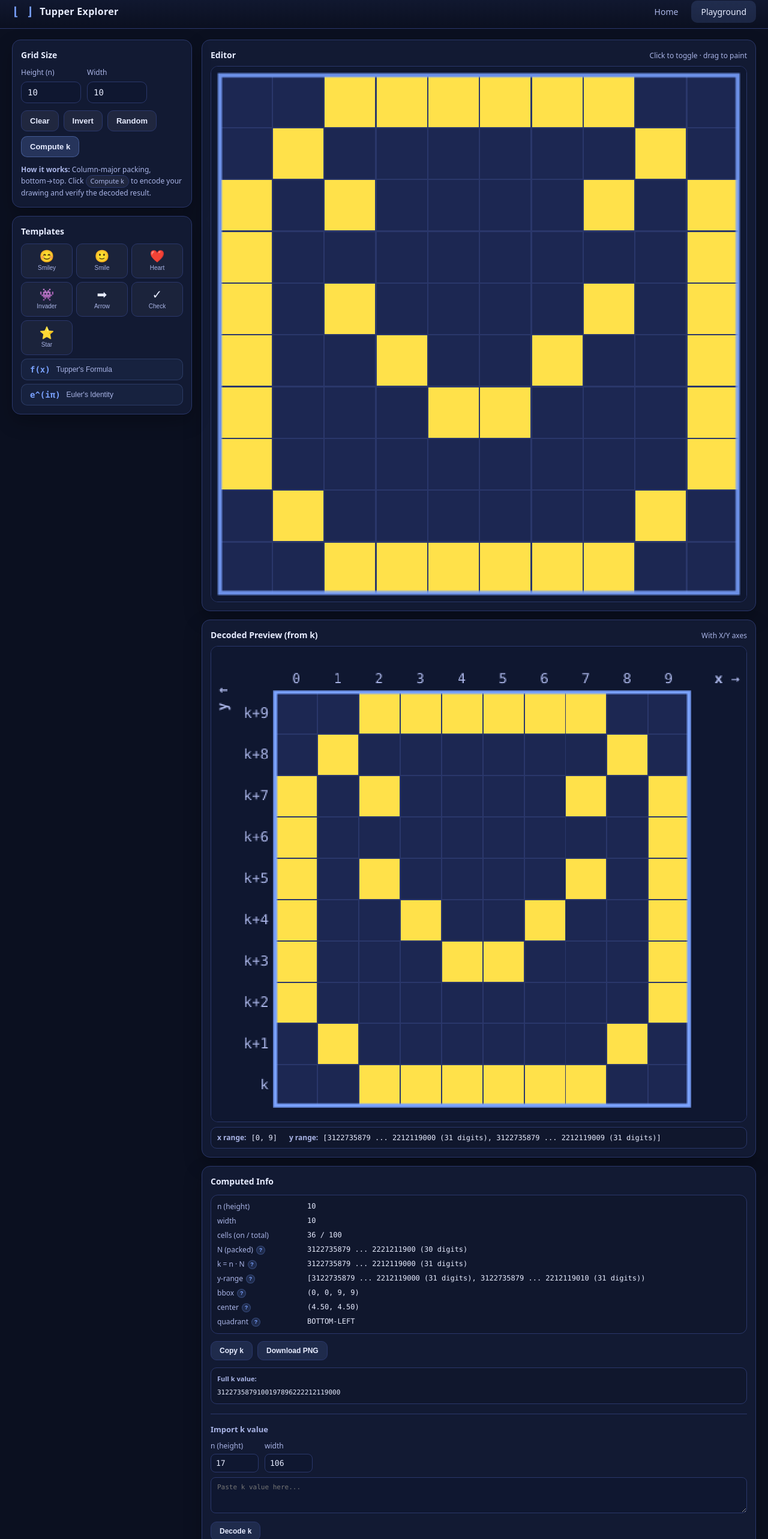
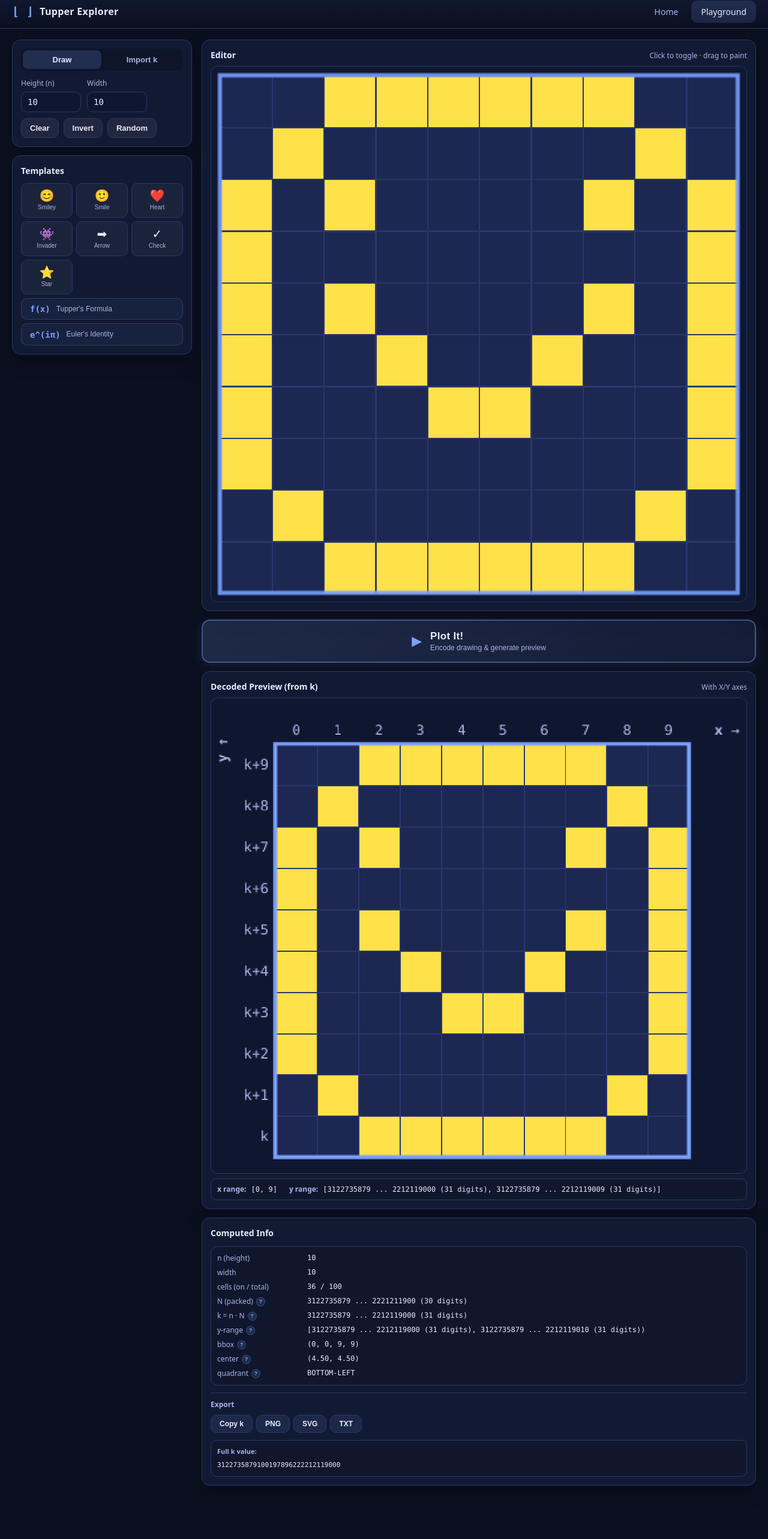
Before and after one commit to Baelfire18/tupper-formula-plot-thyself, a Vue app: page /#/playground in a window 1280 px wide. Shown: the part 9-2575 px from the top of the page at 60% size. After the commit the page ends 2526 px from the top, so only its background shows below. Built offline with nearby package versions, Linux system fonts and the light colour scheme.

Commit message:
💄 user interface improvements

```diff
--- a/src/components/ComputedInfo.vue
+++ b/src/components/ComputedInfo.vue
@@ -4,10 +4,6 @@ import { useTupper, formatBigInt, formatBigIntFull } from '../composables/useTup
 
 const tupper = useTupper()
 const copied = ref<boolean>(false)
-const importK = ref<string>('')
-const importN = ref<number>(17)
-const importW = ref<number>(106)
-const importError = ref<string>('')
 
 const kFull = computed<string>(() => {
   if (!tupper.result.computed || tupper.result.k === null) return '—'
@@ -71,20 +67,6 @@ async function copyK(): Promise<void> {
   }
 }
 
-function decodeImport(): void {
-  importError.value = ''
-  if (!importK.value.trim()) {
-    importError.value = 'Please enter a k value'
-    return
-  }
-  const n = Math.max(1, Math.min(60, Number(importN.value) || 17))
-  const w = Math.max(1, Math.min(200, Number(importW.value) || 106))
-  const ok = tupper.loadFromK(importK.value, n, w)
-  if (!ok) {
-    importError.value = 'Invalid k value. Must be a valid integer.'
-  }
-}
-
 function downloadPNG(): void {
   const canvas = document.querySelector('.decoded-preview canvas') as HTMLCanvasElement | null
   if (!canvas) return
@@ -92,6 +74,26 @@ function downloadPNG(): void {
   link.download = `tupper-k-${Date.now()}.png`
   link.href = canvas.toDataURL('image/png')
   link.click()
+}
+
+function downloadSVG(): void {
+  const svg = tupper.exportAsSvg()
+  const blob = new Blob([svg], { type: 'image/svg+xml' })
+  const link = document.createElement('a')
+  link.download = `tupper-k-${Date.now()}.svg`
+  link.href = URL.createObjectURL(blob)
+  link.click()
+  URL.revokeObjectURL(link.href)
+}
+
+function downloadTXT(): void {
+  const txt = tupper.exportAsTxt()
+  const blob = new Blob([txt], { type: 'text/plain' })
+  const link = document.createElement('a')
+  link.download = `tupper-k-${Date.now()}.txt`
+  link.href = URL.createObjectURL(blob)
+  link.click()
+  URL.revokeObjectURL(link.href)
 }
 </script>
 
@@ -152,11 +154,17 @@ function downloadPNG(): void {
         <div class="v mono">{{ tupper.result.quadrant }}</div>
       </div>
 
-      <div class="action-row">
-        <button class="btn-action" @click="copyK" :disabled="!tupper.result.computed">
-          {{ copied ? '✓ Copied!' : 'Copy k' }}
-        </button>
-        <button class="btn-action" @click="downloadPNG">Download PNG</button>
+      <!-- Actions -->
+      <div class="action-section">
+        <h3>Export</h3>
+        <div class="action-row">
+          <button class="btn-action" @click="copyK">
+            {{ copied ? '✓ Copied!' : 'Copy k' }}
+          </button>
+          <button class="btn-action" @click="downloadPNG">PNG</button>
+          <button class="btn-action" @click="downloadSVG">SVG</button>
+          <button class="btn-action" @click="downloadTXT">TXT</button>
+        </div>
       </div>
 
       <div class="k-full-section" v-if="kFull.length > 30">
@@ -166,30 +174,7 @@ function downloadPNG(): void {
     </div>
 
     <div v-else class="empty-state">
-      <p>Draw something in the editor, then click <span class="pill">Compute k</span> to see results.</p>
-    </div>
-
-    <div class="import-section">
-      <h3>Import k value</h3>
-      <div class="import-row">
-        <label>
-          n (height)
-          <input v-model.number="importN" type="number" min="1" max="60" />
-        </label>
-        <label>
-          width
-          <input v-model.number="importW" type="number" min="1" max="200" />
-        </label>
-      </div>
-      <textarea
-        v-model="importK"
-        placeholder="Paste k value here..."
-        class="import-textarea mono"
-      />
-      <div class="import-actions">
-        <button class="btn-action" @click="decodeImport">Decode k</button>
-      </div>
-      <div v-if="importError" class="import-error">{{ importError }}</div>
+      <p>Draw something in the editor, then click <strong>Plot It!</strong> to encode and see the results.</p>
     </div>
   </div>
 </template>
@@ -211,7 +196,7 @@ h2 {
 
 h3 {
   margin: 0 0 8px;
-  font-size: 13px;
+  font-size: 12px;
   color: var(--muted);
   font-weight: 600;
 }
@@ -267,6 +252,7 @@ h3 {
   line-height: 1;
   border: 1px solid rgba(122, 162, 255, 0.25);
   transition: all 0.2s;
+  padding: 0;
 }
 
 .tip-icon:hover,
@@ -303,16 +289,23 @@ h3 {
   font-family: var(--font-mono);
 }
 
+/* Actions */
+.action-section {
+  border-top: 1px solid var(--border);
+  padding-top: 10px;
+}
+
 .action-row {
   display: flex;
-  gap: 8px;
+  gap: 6px;
+  flex-wrap: wrap;
 }
 
 .btn-action {
-  padding: 8px 14px;
+  padding: 7px 14px;
   border-radius: 10px;
   border: 1px solid var(--border);
-  background: rgba(122, 162, 255, 0.12);
+  background: rgba(122, 162, 255, 0.1);
   color: var(--text);
   cursor: pointer;
   font-weight: 600;
@@ -322,13 +315,10 @@ h3 {
 
 .btn-action:hover {
   background: rgba(122, 162, 255, 0.22);
+  border-color: rgba(122, 162, 255, 0.35);
 }
 
-.btn-action:disabled {
-  opacity: 0.5;
-  cursor: not-allowed;
-}
-
+/* k full value */
 .k-full-section {
   border: 1px solid var(--border);
   border-radius: 10px;
@@ -358,77 +348,4 @@ h3 {
   color: var(--muted);
   font-size: 13px;
 }
-
-.empty-state .pill {
-  display: inline-block;
-  padding: 1px 7px;
-  border-radius: 999px;
-  border: 1px solid var(--border);
-  background: rgba(255, 255, 255, 0.06);
-  font-size: 11px;
-}
-
-.import-section {
-  margin-top: 16px;
-  padding-top: 16px;
-  border-top: 1px solid var(--border);
-}
-
-.import-row {
-  display: flex;
-  gap: 10px;
-  margin-bottom: 8px;
-}
-
-.import-row label {
-  font-size: 12px;
-  color: var(--muted);
-  display: flex;
-  flex-direction: column;
-  gap: 4px;
-}
-
-.import-row input {
-  width: 80px;
-  padding: 7px 8px;
-  border-radius: 8px;
-  border: 1px solid var(--border);
-  background: var(--panel2);
-  color: var(--text);
-  outline: none;
-  font-size: 13px;
-  font-family: var(--font-mono);
-}
-
-.import-row input:focus {
-  border-color: rgba(122, 162, 255, 0.7);
-}
-
-.import-textarea {
-  width: 100%;
-  min-height: 60px;
-  padding: 8px 10px;
-  border-radius: 8px;
-  border: 1px solid var(--border);
-  background: var(--panel2);
-  color: var(--text);
-  outline: none;
-  resize: vertical;
-  font-size: 11px;
-  line-height: 1.5;
-}
-
-.import-textarea:focus {
-  border-color: rgba(122, 162, 255, 0.7);
-}
-
-.import-actions {
-  margin-top: 8px;
-}
-
-.import-error {
-  margin-top: 6px;
-  color: #ff6b6b;
-  font-size: 12px;
-}
 </style>
--- a/src/components/GridControls.vue
+++ b/src/components/GridControls.vue
@@ -5,6 +5,12 @@ import { useTupper } from '../composables/useTupper'
 const tupper = useTupper()
 const heightInput = ref<number>(tupper.gridHeight.value)
 const widthInput = ref<number>(tupper.gridWidth.value)
+
+const mode = ref<'draw' | 'import'>('draw')
+const importK = ref<string>('')
+const importN = ref<number>(17)
+const importW = ref<number>(106)
+const importError = ref<string>('')
 
 watch([() => tupper.gridHeight.value, () => tupper.gridWidth.value], ([h, w]) => {
   heightInput.value = h
@@ -22,12 +28,47 @@ function applySize(): void {
 function onKeyDown(e: KeyboardEvent): void {
   if (e.key === 'Enter') applySize()
 }
+
+function decodeImport(): void {
+  importError.value = ''
+  if (!importK.value.trim()) {
+    importError.value = 'Please enter a k value'
+    return
+  }
+  const n = Math.max(1, Math.min(60, Number(importN.value) || 17))
+  const w = Math.max(1, Math.min(200, Number(importW.value) || 106))
+  const ok = tupper.loadFromK(importK.value, n, w)
+  if (!ok) {
+    importError.value = 'Invalid k value. Must be a valid integer.'
+  } else {
+    importError.value = ''
+  }
+}
 </script>
 
 <template>
-  <div class="controls-card card">
-    <h2>Grid Size</h2>
-    <div class="row">
+  <div class="card">
+    <!-- Tab switcher -->
+    <div class="tab-bar">
+      <button
+        class="tab"
+        :class="{ active: mode === 'draw' }"
+        @click="mode = 'draw'"
+      >
+        Draw
+      </button>
+      <button
+        class="tab"
+        :class="{ active: mode === 'import' }"
+        @click="mode = 'import'"
+      >
+        Import k
+      </button>
+    </div>
+
+    <!-- Draw mode -->
+    <div v-if="mode === 'draw'" class="tab-content">
+      <div class="size-row">
         <label>
           Height (n)
           <input
@@ -55,12 +96,30 @@ function onKeyDown(e: KeyboardEvent): void {
         <button class="btn-secondary" @click="tupper.clearGrid()">Clear</button>
         <button class="btn-secondary" @click="tupper.invertGrid()">Invert</button>
         <button class="btn-secondary" @click="tupper.randomGrid()">Random</button>
-      <button class="btn-primary" @click="tupper.compute()">Compute k</button>
       </div>
-    <div class="hint">
-      <strong>How it works:</strong> Column-major packing, bottom→top. Click
-      <span class="pill">Compute k</span> to encode your drawing and verify the
-      decoded result.
+    </div>
+
+    <!-- Import mode -->
+    <div v-else class="tab-content">
+      <div class="size-row">
+        <label>
+          n (height)
+          <input v-model.number="importN" type="number" min="1" max="60" />
+        </label>
+        <label>
+          width
+          <input v-model.number="importW" type="number" min="1" max="200" />
+        </label>
+      </div>
+      <textarea
+        v-model="importK"
+        placeholder="Paste a k value here..."
+        class="import-textarea mono"
+      />
+      <button class="btn-decode" @click="decodeImport">
+        Load into editor
+      </button>
+      <div v-if="importError" class="import-error">{{ importError }}</div>
     </div>
   </div>
 </template>
@@ -74,13 +133,46 @@ function onKeyDown(e: KeyboardEvent): void {
   box-shadow: 0 12px 30px rgba(0, 0, 0, 0.25);
 }
 
-h2 {
-  margin: 0 0 10px;
-  font-size: 14px;
+/* Tabs */
+.tab-bar {
+  display: flex;
+  gap: 2px;
+  background: rgba(0, 0, 0, 0.2);
+  border-radius: 10px;
+  padding: 3px;
+  margin-bottom: 12px;
+}
+
+.tab {
+  flex: 1;
+  padding: 8px 10px;
+  border-radius: 8px;
+  border: none;
+  background: transparent;
+  color: var(--muted);
+  font-size: 13px;
+  font-weight: 600;
+  cursor: pointer;
+  transition: all 0.2s;
+}
+
+.tab:hover {
   color: var(--text);
 }
 
-.row {
+.tab.active {
+  background: rgba(122, 162, 255, 0.18);
+  color: var(--text);
+  box-shadow: 0 2px 8px rgba(0, 0, 0, 0.15);
+}
+
+/* Content */
+.tab-content {
+  display: grid;
+  gap: 10px;
+}
+
+.size-row {
   display: flex;
   gap: 10px;
   flex-wrap: wrap;
@@ -91,12 +183,12 @@ label {
   color: var(--muted);
   display: flex;
   flex-direction: column;
-  gap: 6px;
+  gap: 5px;
 }
 
 input[type="number"] {
   width: 100px;
-  padding: 9px 10px;
+  padding: 8px 10px;
   border-radius: 10px;
   border: 1px solid var(--border);
   background: var(--panel2);
@@ -115,12 +207,10 @@ input[type="number"]:focus {
   display: flex;
   gap: 8px;
   flex-wrap: wrap;
-  margin-top: 12px;
 }
 
-.btn-primary,
 .btn-secondary {
-  padding: 9px 14px;
+  padding: 8px 14px;
   border-radius: 10px;
   border: 1px solid var(--border);
   cursor: pointer;
@@ -128,18 +218,6 @@ input[type="number"]:focus {
   font-size: 13px;
   color: var(--text);
   transition: all 0.2s;
-}
-
-.btn-primary {
-  background: rgba(122, 162, 255, 0.2);
-  border-color: rgba(122, 162, 255, 0.35);
-}
-
-.btn-primary:hover {
-  background: rgba(122, 162, 255, 0.3);
-}
-
-.btn-secondary {
   background: rgba(255, 255, 255, 0.06);
 }
 
@@ -147,19 +225,47 @@ input[type="number"]:focus {
   background: rgba(255, 255, 255, 0.1);
 }
 
-.hint {
-  font-size: 12px;
-  color: var(--muted);
+/* Import mode */
+.import-textarea {
+  width: 100%;
+  min-height: 70px;
+  padding: 8px 10px;
+  border-radius: 8px;
+  border: 1px solid var(--border);
+  background: var(--panel2);
+  color: var(--text);
+  outline: none;
+  resize: vertical;
+  font-size: 11px;
   line-height: 1.5;
-  margin-top: 12px;
 }
 
-.pill {
-  display: inline-block;
-  padding: 1px 7px;
-  border-radius: 999px;
-  border: 1px solid var(--border);
-  background: rgba(255, 255, 255, 0.06);
-  font-size: 11px;
+.import-textarea:focus {
+  border-color: rgba(122, 162, 255, 0.7);
+}
+
+.btn-decode {
+  padding: 9px 14px;
+  border-radius: 10px;
+  border: 1px solid rgba(122, 162, 255, 0.35);
+  background: rgba(122, 162, 255, 0.15);
+  color: var(--text);
+  cursor: pointer;
+  font-weight: 600;
+  font-size: 13px;
+  transition: all 0.2s;
+}
+
+.btn-decode:hover {
+  background: rgba(122, 162, 255, 0.25);
+}
+
+.import-error {
+  color: #ff6b6b;
+  font-size: 12px;
+}
+
+.mono {
+  font-family: var(--font-mono);
 }
 </style>
--- a/src/views/PlaygroundView.vue
+++ b/src/views/PlaygroundView.vue
@@ -11,8 +11,7 @@ import ComputedInfo from '../components/ComputedInfo.vue'
 const tupper = useTupper()
 
 onMounted(() => {
-  // Load smiley by default if grid is empty (first visit)
-  if (!tupper.result.computed) {
+  if (!tupper.result.computed && tupper.countOnCells() === 0) {
     tupper.loadTemplate(TEMPLATES[0].grid)
   }
 })
@@ -27,6 +26,16 @@ onMounted(() => {
       </aside>
       <main class="main-area">
         <BitmapEditor />
+
+        <!-- Big prominent compute button -->
+        <button class="plot-btn" @click="tupper.compute()">
+          <span class="plot-btn-icon">&#9654;</span>
+          <span class="plot-btn-text">
+            <span class="plot-btn-title">Plot It!</span>
+            <span class="plot-btn-sub">Encode drawing &amp; generate preview</span>
+          </span>
+        </button>
+
         <DecodedPreview class="decoded-preview" />
         <ComputedInfo />
       </main>
@@ -60,6 +69,60 @@ onMounted(() => {
   gap: 14px;
 }
 
+/* Plot button */
+.plot-btn {
+  display: flex;
+  align-items: center;
+  justify-content: center;
+  gap: 14px;
+  width: 100%;
+  padding: 16px 24px;
+  border-radius: 14px;
+  border: 2px solid rgba(122, 162, 255, 0.4);
+  background: linear-gradient(135deg, rgba(122, 162, 255, 0.18), rgba(91, 125, 217, 0.12));
+  color: var(--text);
+  cursor: pointer;
+  transition: all 0.25s;
+  box-shadow: 0 4px 20px rgba(122, 162, 255, 0.12);
+}
+
+.plot-btn:hover {
+  background: linear-gradient(135deg, rgba(122, 162, 255, 0.28), rgba(91, 125, 217, 0.2));
+  border-color: rgba(122, 162, 255, 0.6);
+  box-shadow: 0 8px 28px rgba(122, 162, 255, 0.22);
+  transform: translateY(-1px);
+}
+
+.plot-btn:active {
+  transform: translateY(0);
+  box-shadow: 0 2px 12px rgba(122, 162, 255, 0.15);
+}
+
+.plot-btn-icon {
+  font-size: 22px;
+  color: var(--accent);
+  flex-shrink: 0;
+}
+
+.plot-btn-text {
+  display: flex;
+  flex-direction: column;
+  gap: 2px;
+  text-align: left;
+}
+
+.plot-btn-title {
+  font-size: 17px;
+  font-weight: 700;
+  letter-spacing: 0.3px;
+}
+
+.plot-btn-sub {
+  font-size: 12px;
+  color: var(--muted);
+  font-weight: 400;
+}
+
 @media (max-width: 960px) {
   .playground-layout {
     grid-template-columns: 1fr;
```
Lines whose indentation alone changed are shown as unchanged.
